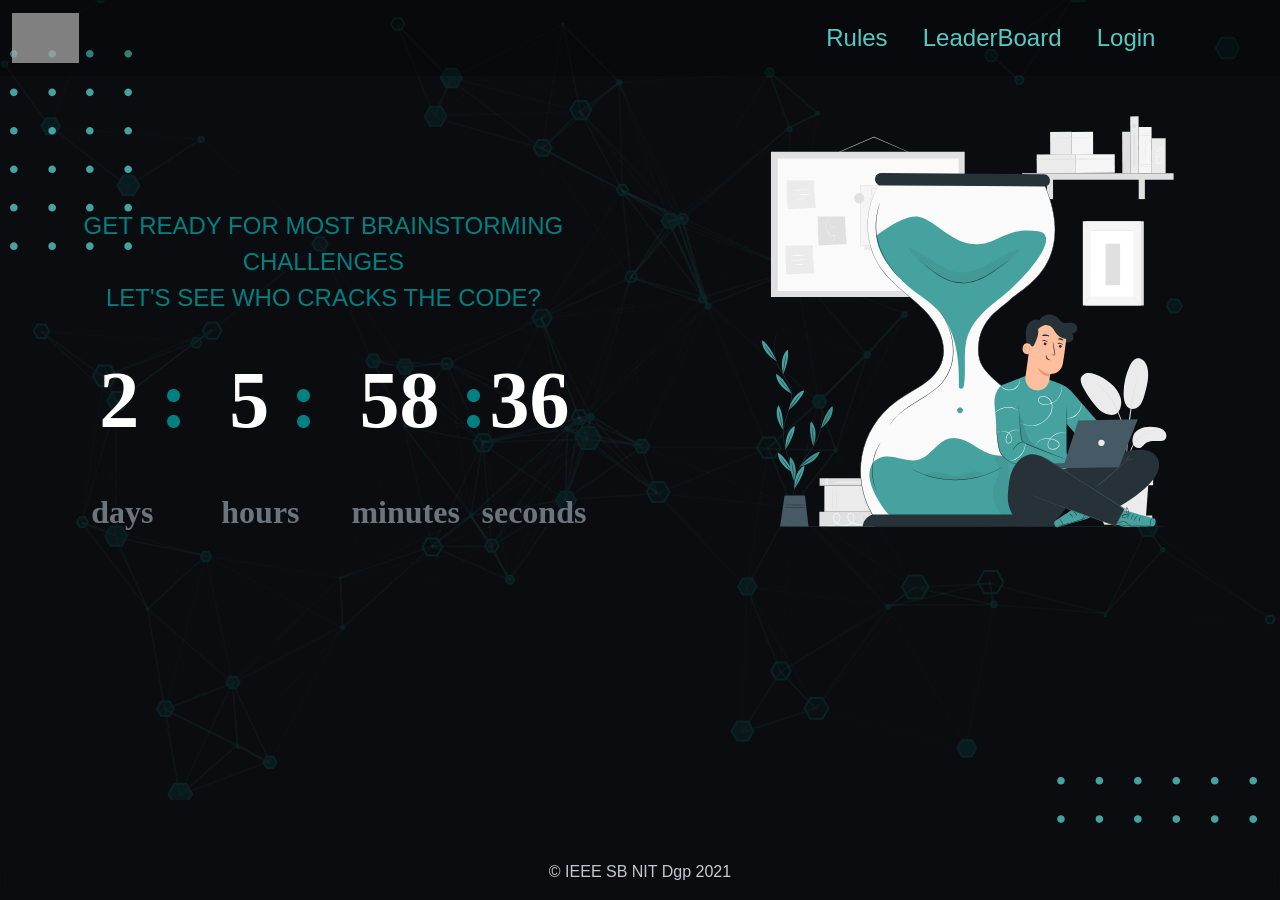
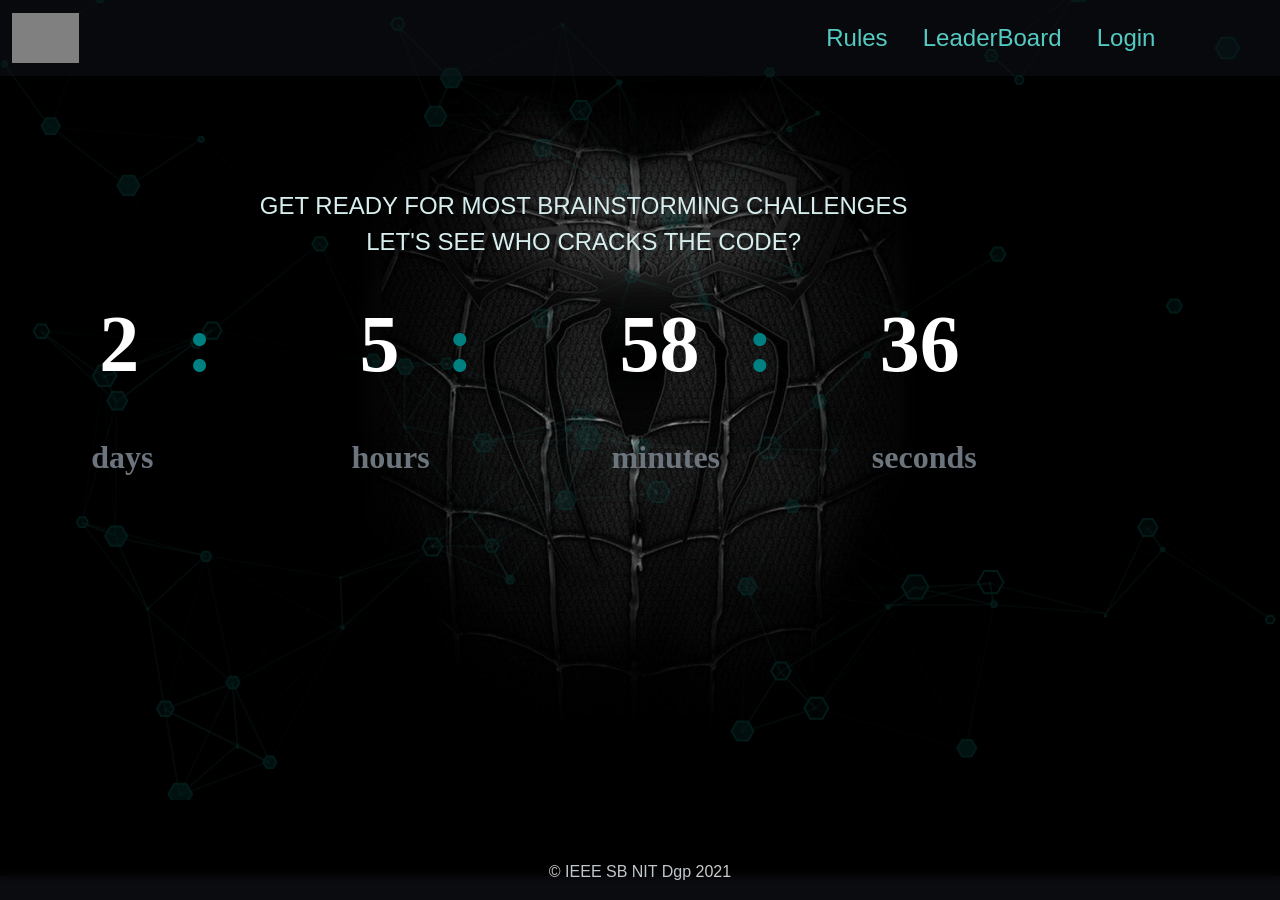
Before and after one commit to sa-y-an/FinalArcane, a Django app: template templates/quiz/timer2.html in a window 1280 px wide. Run offline with Django 3.2, Linux system fonts and the light colour scheme; the template is opened without the code that fills it, so the values that code supplies are empty; some libraries are stand-ins or nearby versions; some web fonts are replaced; grey boxes are pictures that could not be loaded.

Commit message:
dashboard and timer

```diff
--- a/static/quiz/timer.css
+++ b/static/quiz/timer.css
@@ -11,6 +11,10 @@ canvas {
 	position: fixed;
 	width: 100vw;
 	height: 100vh;
+    background: url('../images/count.jpg');
+    background-size: cover;
+    background-repeat: no-repeat;
+    background-position: center center;
 }
 
 .dots {
@@ -35,6 +39,7 @@ canvas {
     display: flex;
     justify-content: space-between;
     align-items: center;
+
 }
 
 .content {
@@ -50,7 +55,7 @@ canvas {
 
 .para {
     font-size: 1.5em;
-    color: teal;
+    color: rgb(215, 238, 238);
 }
 
 .countdown {
--- a/templates/quiz/timer2.html
+++ b/templates/quiz/timer2.html
@@ -3,13 +3,13 @@
 
 <div class="main_container">
 	<div id="particles-js"></div>
-	<div class="dots" id="d1">
+	<!-- <div class="dots" id="d1">
 		<img src="/static/images/Ornament 17.svg" class="dotss1" />
 		<img src="/static/images/Ornament 17.svg" class="dotss2" />
 	</div>
 	<div class="dots" id="d2">
 		<img src="/static/images/Ornament 17.svg" class="dotss1" />
-	</div>
+	</div> -->
 
 	<div class="row container">
 		<div class="col content">
@@ -57,12 +57,12 @@
 			</div>
 		</div>
 
-		<div class="col image">
+		<!-- <div class="col image">
 			<img
 				src="{% static 'images/countdown.svg' %}"
 				class="img-fluid m-auto h-100"
 			/>
-		</div>
+		</div> -->
 	</div>
 </div>
 
```
Also changed, not shown: static/images/count.jpg (added).
